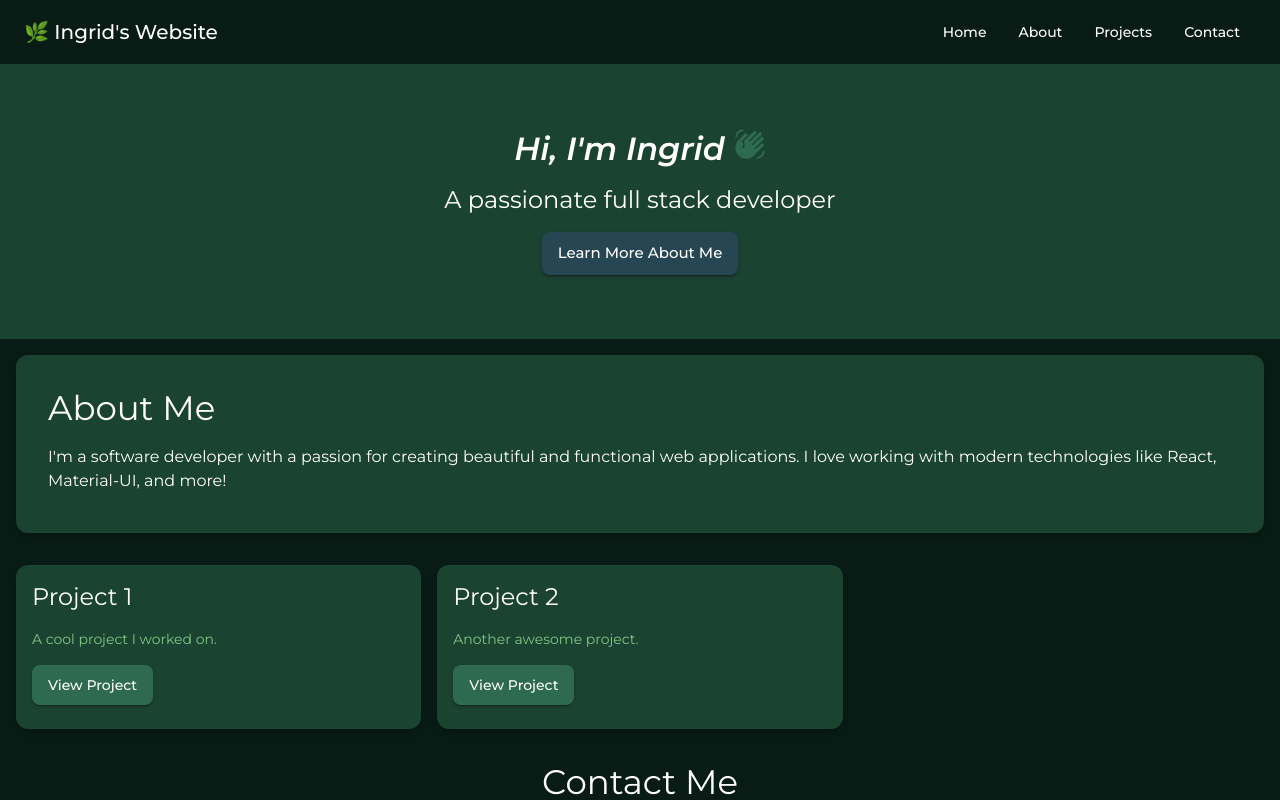
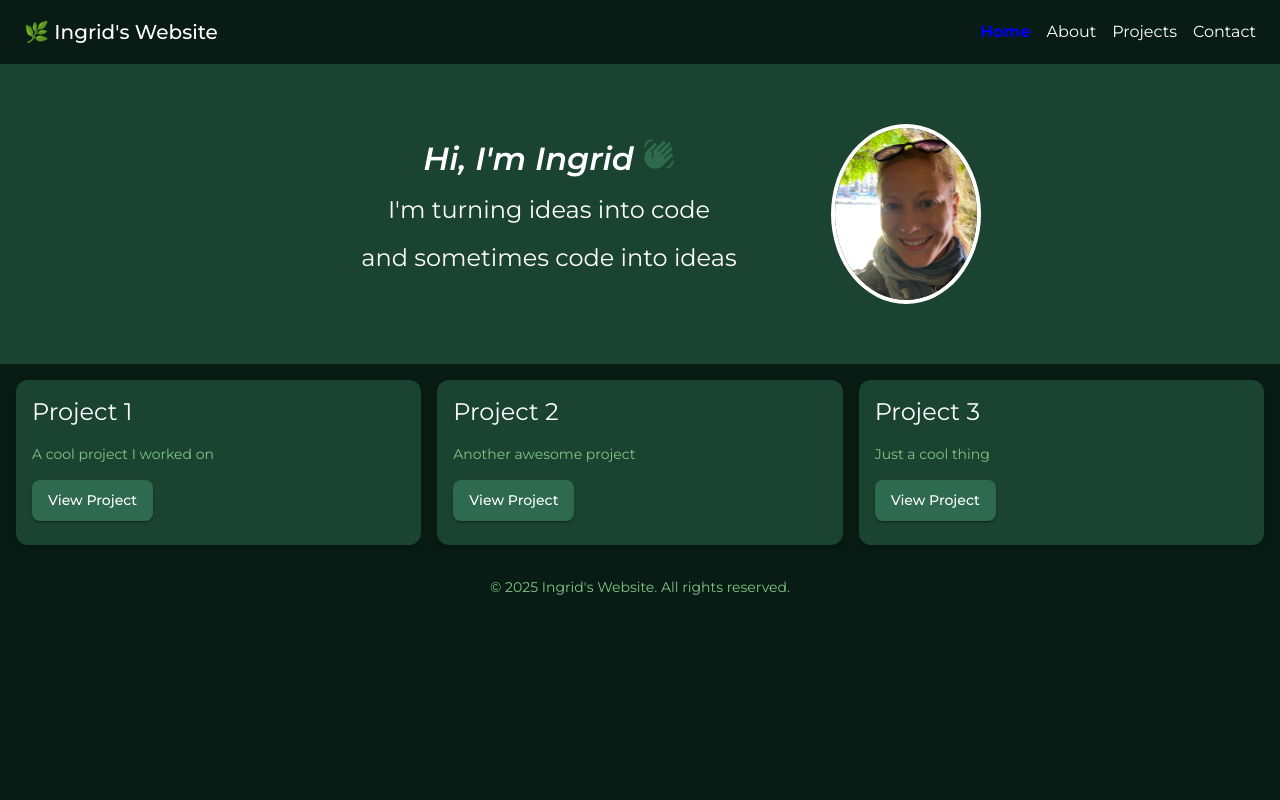
Before and after one commit to StrumpanTheCoder/ingridswebsite, a React (Create React App) app: page / in a window 1280 px wide. Shown: the top 800 px of the page. Built offline with nearby package versions, Linux system fonts and the light colour scheme.

Commit message:
Add routing

```diff
--- a/package.json
+++ b/package.json
@@ -15,6 +15,7 @@
     "@types/node": "^16.18.126",
     "react": "^19.0.0",
     "react-dom": "^19.0.0",
+    "react-router-dom": "^7.4.0",
     "react-scripts": "5.0.1",
     "typescript": "^4.9.5",
     "web-vitals": "^2.1.4"
--- a/src/App.tsx
+++ b/src/App.tsx
@@ -1,21 +1,32 @@
-import React from 'react';
-import Header from './components/Header';
-import Hero from './components/Hero';
-import About from './components/About';
-import Projects from './components/Projects';
-import Contact from './components/Contact';
-import Footer from './components/Footer';
+import React from "react";
+import { BrowserRouter as Router, Routes, Route } from "react-router-dom";
+import Header from "./components/Header";
+import Hero from "./components/Hero";
+import About from "./components/About";
+import Projects from "./components/Projects";
+import Contact from "./components/Contact";
+import Footer from "./components/Footer";
 
 const App = () => {
   return (
-    <>
+    <Router>
       <Header />
-      <Hero />
-      <About />
-      <Projects />
-      <Contact />
-      <Footer />
-    </>
+      <Routes>
+        <Route
+          path="/"
+          element={
+            <>
+              <Hero />
+              <Projects />
+              <Footer />
+            </>
+          }
+        />
+        <Route path="/about" element={<About />} />
+        <Route path="/projects" element={<Projects />} />
+        <Route path="/contact" element={<Contact />} />
+      </Routes>
+    </Router>
   );
 };
 
--- a/src/components/About.tsx
+++ b/src/components/About.tsx
@@ -1,7 +1,7 @@
 // filepath: c:\repo\ingridswebsite\src\components\About.tsx
 import React from 'react';
 import { Card, CardContent, Typography } from '@mui/material';
-
+import VolunteerActivismIcon from '@mui/icons-material/VolunteerActivism';
 const About = () => {
   return (
     <Card sx={{ margin: '16px', padding: '16px' }}>
@@ -10,7 +10,13 @@ const About = () => {
           About Me
         </Typography>
         <Typography variant="body1">
-          I'm a software developer with a passion for creating beautiful and functional web applications. I love working with modern technologies like React, Material-UI, and more!
+        I'm a software developer with a background in Medicine. I love the straightforwardness of computers, and the complexity of humans - and few things excite me more than AI at the moment! Want to know more? Feel free to reach out &nbsp;{' '}
+          <VolunteerActivismIcon
+            sx={{
+              fontSize: '1em', // Adjust the size of the icon
+              color: 'primary.light', // Use your theme's color
+            }}
+          />
         </Typography>
       </CardContent>
     </Card>
--- a/src/components/Header.tsx
+++ b/src/components/Header.tsx
@@ -1,18 +1,58 @@
 // filepath: c:\repo\ingridswebsite\src\components\Header.tsx
 import React from 'react';
-import { AppBar, Toolbar, Typography, Button } from '@mui/material';
+import { AppBar, Toolbar, Typography } from '@mui/material';
+import { NavLink } from 'react-router-dom';
 
 const Header = () => {
   return (
     <AppBar position="static">
       <Toolbar>
         <Typography variant="h6" style={{ flexGrow: 1 }}>
-        🌿 Ingrid's Website
+          🌿 Ingrid's Website
         </Typography>
-        <Button color="inherit">Home</Button>
-        <Button color="inherit">About</Button>
-        <Button color="inherit">Projects</Button>
-        <Button color="inherit">Contact</Button>
+        <NavLink
+          to="/"
+          style={({ isActive }) => ({
+            textDecoration: 'none',
+            color: isActive ? 'secondary.light' : 'inherit', // Highlight active link
+            marginRight: '16px',
+            fontWeight: isActive ? 'bold' : 'normal', // Optional: Bold active link
+          })}
+        >
+          Home
+        </NavLink>
+        <NavLink
+          to="/about"
+          style={({ isActive }) => ({
+            textDecoration: 'none',
+            color: isActive ? 'secondary.light' : 'inherit',
+            marginRight: '16px',
+            fontWeight: isActive ? 'bold' : 'normal',
+          })}
+        >
+          About
+        </NavLink>
+        <NavLink
+          to="/projects"
+          style={({ isActive }) => ({
+            textDecoration: 'none',
+            color: isActive ? 'secondary.light' : 'inherit',
+            marginRight: '16px',
+            fontWeight: isActive ? 'bold' : 'normal',
+          })}
+        >
+          Projects
+        </NavLink>
+        <NavLink
+          to="/contact"
+          style={({ isActive }) => ({
+            textDecoration: 'none',
+            color: isActive ? 'secondary.light' : 'inherit',
+            fontWeight: isActive ? 'bold' : 'normal',
+          })}
+        >
+          Contact
+        </NavLink>
       </Toolbar>
     </AppBar>
   );
--- a/src/components/Hero.tsx
+++ b/src/components/Hero.tsx
@@ -1,33 +1,59 @@
 // filepath: c:\repo\ingridswebsite\src\components\Hero.tsx
-import React from 'react';
-import { Typography, Button, Box } from '@mui/material';
-import WavingHandIcon from '@mui/icons-material/WavingHand';
+import React from "react";
+import { Typography, Button, Box } from "@mui/material";
+import WavingHandIcon from "@mui/icons-material/WavingHand";
+import meCadiz3 from "../assets/images/profile-pic-cadiz3.jpg";
 
 const Hero = () => {
   return (
     <Box
       sx={{
-        textAlign: 'center',
-        padding: '64px 16px',
-        backgroundColor: 'primary.main',
-        color: 'white',
+        display: "flex", // Use flexbox for layout
+        alignItems: "center", // Vertically center the content
+        justifyContent: "center", // Center the content horizontally
+        padding: "60px 16px",
+        backgroundColor: "primary.main",
+        color: "white",
+        flexWrap: "wrap", // Ensure responsiveness on smaller screens
+        height: "auto", // Make the hero section take up the full viewport height
+      }}
+    >
+      <Box
+        sx={{
+          textAlign: "center",
+          flex: "0 1 500px", // Allow the text to take up a maximum width of 500px
+          marginRight: "32px", // Add spacing between the text and the image
         }}
       >
         <Typography variant="h2" gutterBottom>
-    Hi, I'm Ingrid {' '}
+          Hi, I'm Ingrid{" "}
           <WavingHandIcon
             sx={{
-            fontSize: '1em', // Adjust the size of the icon
-            color: 'primary.light', // Use a color from your theme
+              fontSize: "1em", // Adjust the size of the icon
+              color: "primary.light", // Use a color from your theme
             }}
-        />{' '}
+          />{" "}
         </Typography>
         <Typography variant="h5" gutterBottom>
-     A passionate full stack developer
+          I'm turning ideas into code
         </Typography>
-      <Button variant="contained" color="secondary" size="large">
-        Learn More About Me
-      </Button>
+        <Typography variant="h5" gutterBottom>
+          and sometimes code into ideas
+        </Typography>
+      </Box>
+      <Box
+        component="img"
+        src={meCadiz3}
+        alt="Ingrid"
+        sx={{
+          width: "150px", // Adjust the size of the image
+          height: "180px",
+          borderRadius: "50%", // Make the image circular
+          border: "4px solid", // Add a border
+          borderColor: "secondary", // Use a theme color for the border
+          flexShrink: 0, // Prevent the image from shrinking
+        }}
+      />
     </Box>
   );
 };
--- a/src/components/Projects.tsx
+++ b/src/components/Projects.tsx
@@ -4,8 +4,9 @@ import { Grid, Card, CardContent, Typography, Button } from '@mui/material';
 
 const Projects = () => {
   const projectList = [
-    { title: 'Project 1', description: 'A cool project I worked on.', link: '#' },
-    { title: 'Project 2', description: 'Another awesome project.', link: '#' },
+    { title: 'Project 1', description: 'A cool project I worked on', link: '#' },
+    { title: 'Project 2', description: 'Another awesome project', link: '#' },
+    { title: 'Project 3', description: 'Just a cool thing', link: '#' },
   ];
 
   return (
--- a/src/theme.ts
+++ b/src/theme.ts
@@ -86,10 +86,10 @@ const theme = createTheme({
           },
         },
         containedSecondary: {
-          backgroundColor: '#264653', // Dark turquoise for secondary buttons
+          backgroundColor: '#3a5a40', // Dark turquoise for secondary buttons
           color: '#ffffff', // White text
           '&:hover': {
-            backgroundColor: '#1e6f63', // Darker turquoise on hover
+            backgroundColor: '#2d6a4f', // Darker turquoise on hover
           },
         },
       },
```
Also changed, not shown: src/assets/images/profile-pic-cadiz3.jpg (added), 1 other file (tests, documents, lock files or other folders). Lines whose indentation alone changed are shown as unchanged.
